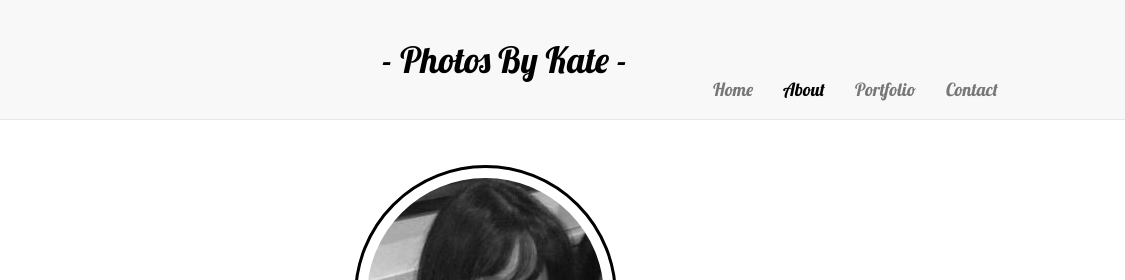
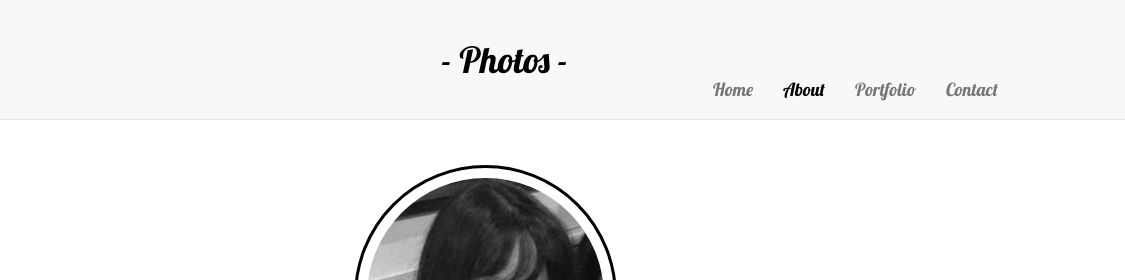
Before and after one commit to darranmccague/photos, a plain HTML site: page about.html in a window 1280 px wide. Shown: the top 280 px of the page, 155-1280 px from the left. Drawn offline with nearby package versions, Linux system fonts and the light colour scheme.

Commit message:
I have changed the heading file
I have changed the heading file

```diff
--- a/about.html
+++ b/about.html
@@ -63,7 +63,7 @@
     <!-- Collect the nav links, forms, and other content for toggling -->
     <div class="collapse navbar-collapse" id="bs-example-navbar-collapse-1">
       <div class="wrapper">
-      <h1> - Photos By Kate - </h1>
+      <h1> - Photos - </h1>
           <ul class="nav navbar-nav navbar-right">
 
             <li><a href="index.html">Home</a></li>
```
